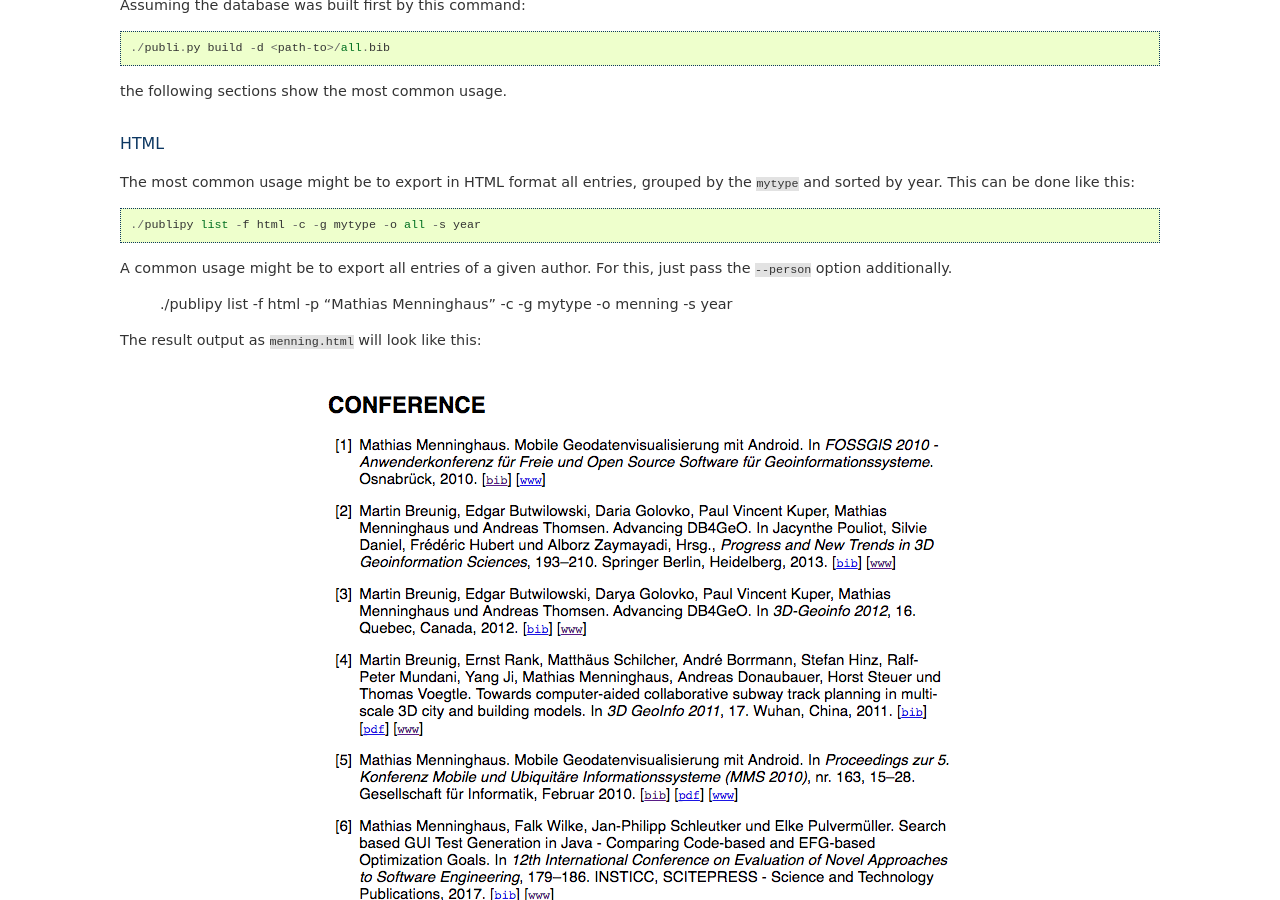
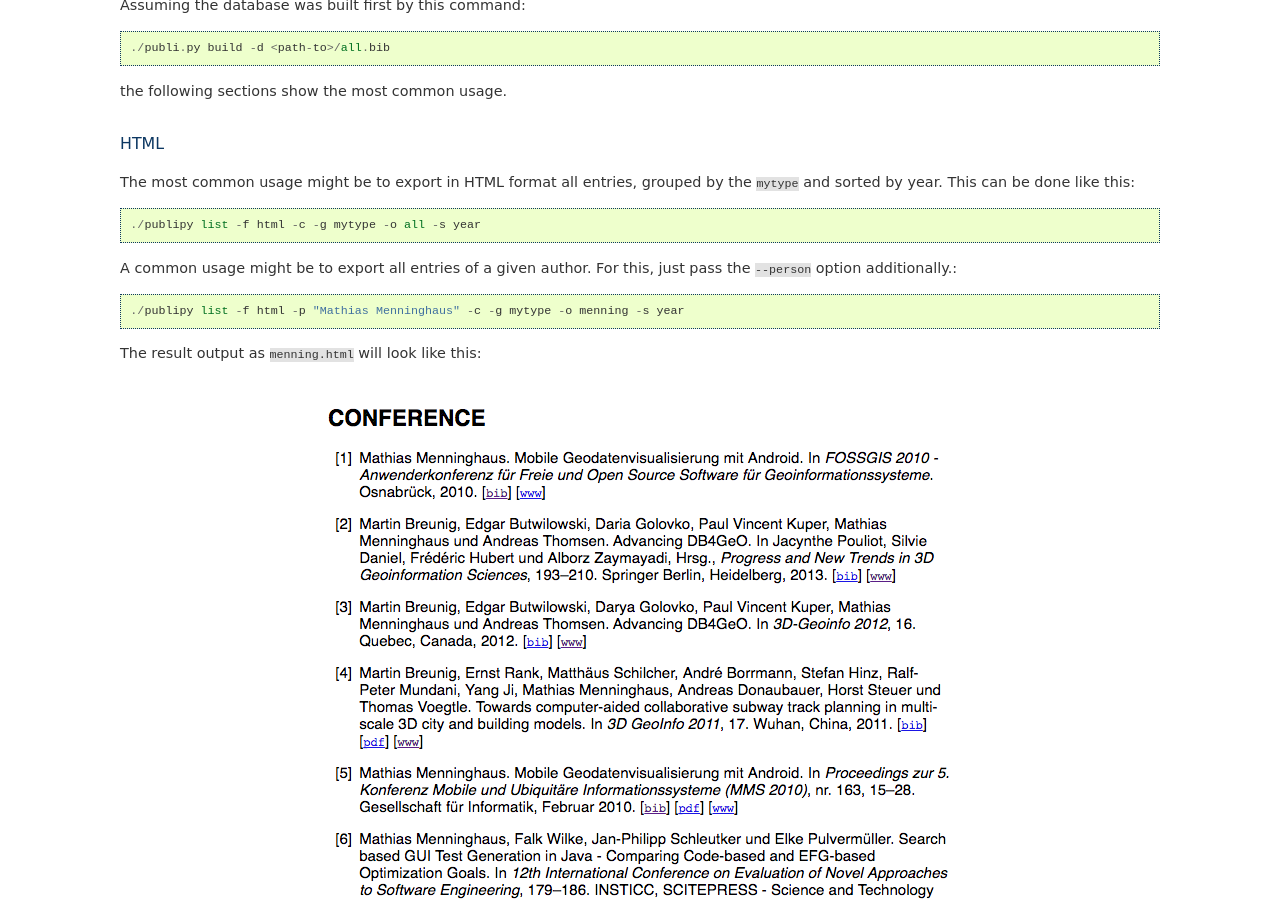
Before and after one commit to themightyoarfish/uos-swe-publication-utility, a Sphinx documentation site: the page built from doc/source/cli.rst, in a window 1280 px wide and 900 px high, scrolled down 1994 px. Built offline with Sphinx 7.4.7, drawn with Linux system fonts in a browser that asks for light colours.

Commit message:
Fix doc error

```diff
--- a/doc/source/cli.rst
+++ b/doc/source/cli.rst
@@ -141,7 +141,7 @@ grouped by the ``mytype`` and sorted by year. This can be done like this::
     ./publipy list -f html -c -g mytype -o all -s year
 
 A common usage might be to export all entries of a given author. For this, just
-pass the ``--person`` option additionally.
+pass the ``--person`` option additionally.::
 
     ./publipy list -f html -p "Mathias Menninghaus" -c -g mytype -o menning -s year
 
```
